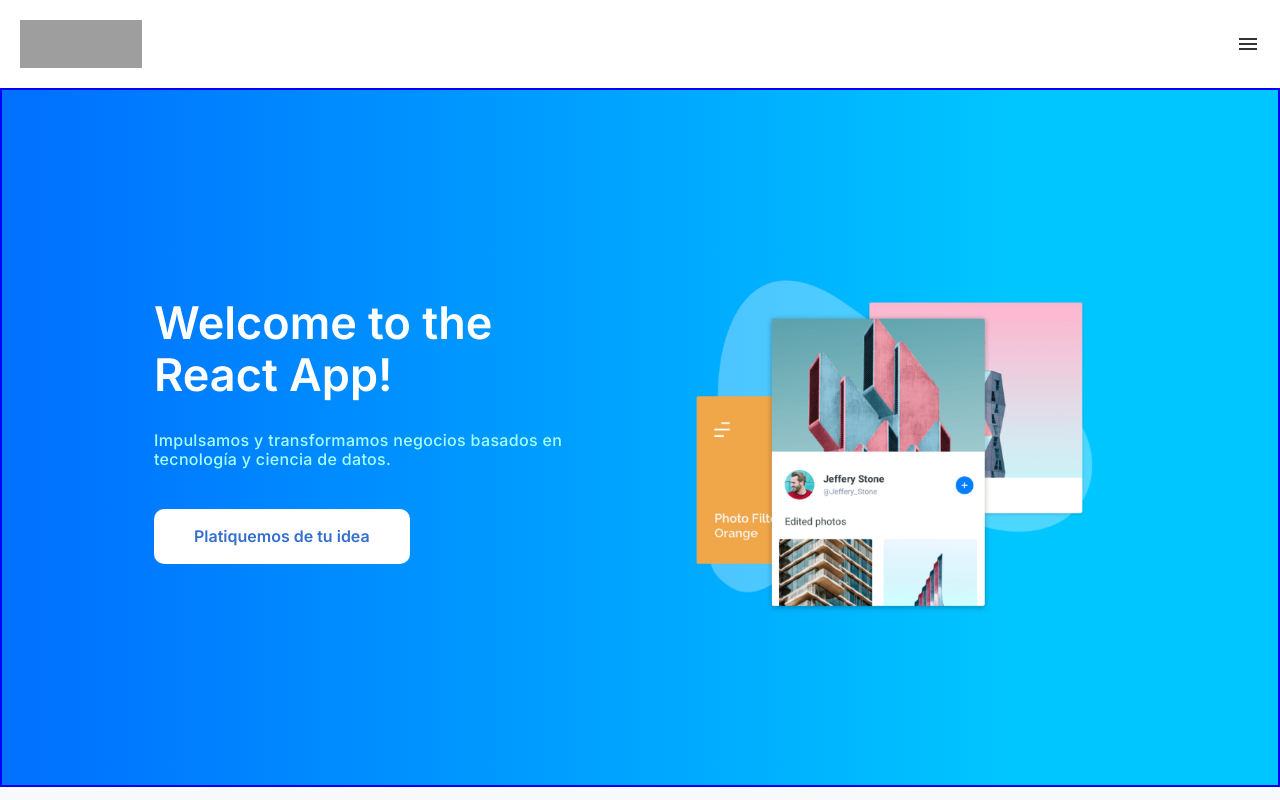
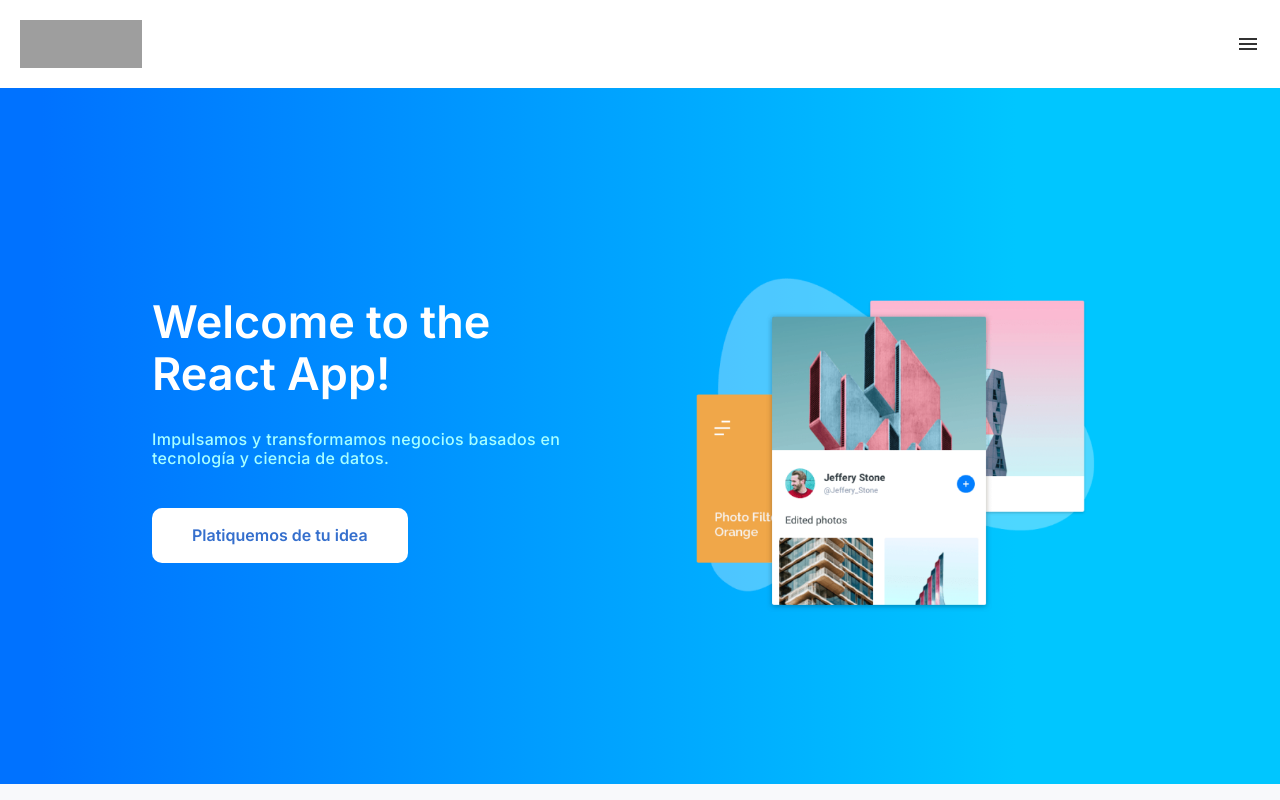
Before and after one commit to GEIDIT/Landing, a React (Create React App) app: page / in a window 1280 px wide. Shown: the top 800 px of the page. Built offline with nearby package versions, Linux system fonts and the light colour scheme; grey boxes are pictures that could not be loaded.

Commit message:
[ :bug: ] Bug: fix border

```diff
--- a/src/components/Hero/Hero.styles.css
+++ b/src/components/Hero/Hero.styles.css
@@ -94,7 +94,6 @@
 
 @media screen and (min-width: 1024px) {
   .Hero {
-    border: 2px solid blue;
     padding: 77px 128px 90px 100px;
   }
   .Hero-Container {
```
Also changed, not shown: 1 other file (tests, documents, lock files or other folders).
